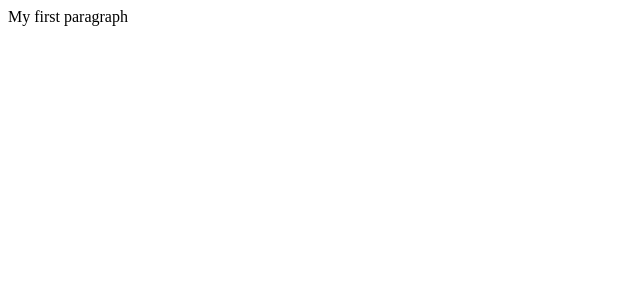
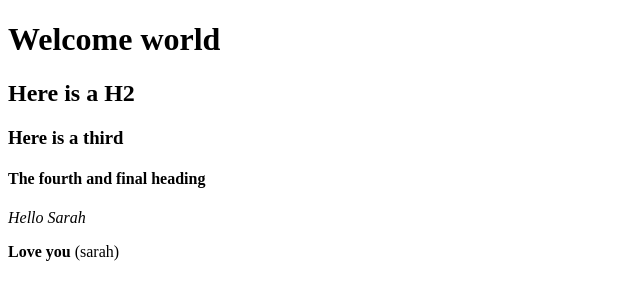
Before and after one commit to Plambey/git_test, a plain HTML site: page index.html in a window 1280 px wide. Shown: the whole page, without its empty margins (0-640 px from the left). Drawn offline with Linux system fonts and the light colour scheme.

Commit message:
testing the commit from VS code

```diff
--- a/index.html
+++ b/index.html
@@ -1 +1,21 @@
-<p>My first paragraph</p>
+<!DOCTYPE html>
+<html lang="en">
+<head>
+    <meta charset="UTF-8">
+    <meta http-equiv="X-UA-Compatible" content="IE=edge">
+    <meta name="viewport" content="width=device-width, initial-scale=1.0">
+    <title>Patrick's website</title>
+</head>
+<!-- adding my first html comment here-->
+<body>
+    <h1>Welcome world</h1>
+    <h2>Here is a H2</h2>
+    <h3>Here is a third</h3>
+    <h4>The fourth and final heading</h4>
+<!-- do not use b and i, instead strong and em -->
+    <p><em>Hello Sarah</em></p>
+    <p><strong>Love you</strong> (sarah)</p>
+
+
+</body>
+</html>
```
